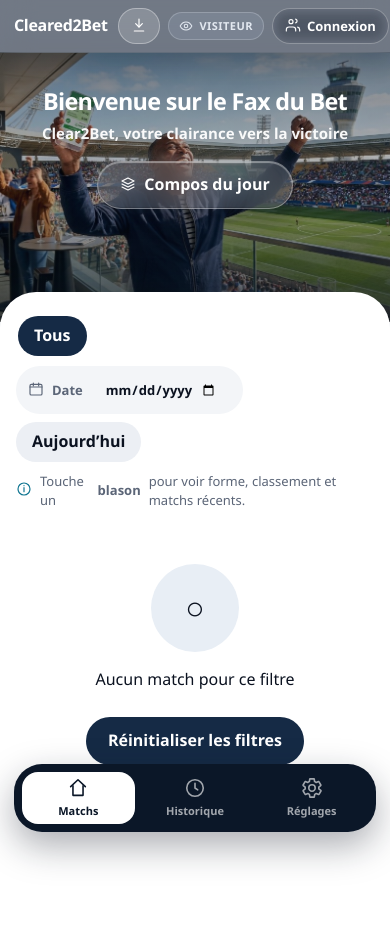
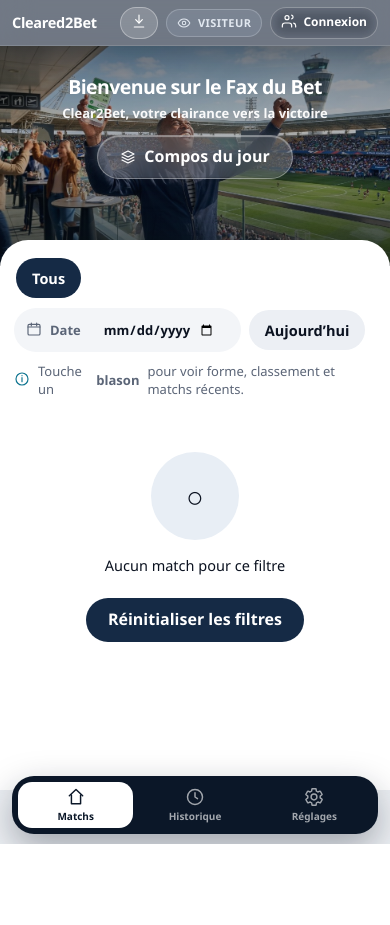
Before and after one commit to Stevy64/Cleared2Bet, a Django app: page / in a window 390 px wide. After the commit the page ends 844 px from the top, so only its background shows below. Run offline with Django 5.2, Linux system fonts and the light colour scheme; data that the repository does not hold is empty.

Commit message:
Tighten UI scale so the app feels less zoomed-in.
Slightly reduce base type, hero, cards, and tab bar density across breakpoints.

```diff
--- a/static/css/app.css
+++ b/static/css/app.css
@@ -25,11 +25,11 @@
   --warn-bg: #fffbeb;
   --info: #0e7490;
   --info-bg: #ecfeff;
-  --radius: 22px;
-  --radius-sm: 16px;
-  --sheet-r: 36px;
-  --touch: 48px;
-  --gap: 10px;
+  --radius: 18px;
+  --radius-sm: 14px;
+  --sheet-r: 28px;
+  --touch: 44px;
+  --gap: 8px;
   --ease: cubic-bezier(0.22, 1, 0.36, 1);
   --content: min(100%, 440px);
   --app-max: 440px;
@@ -47,10 +47,10 @@
   display: flex;
   align-items: center;
   justify-content: space-between;
-  gap: 10px;
-  min-height: 52px;
-  padding: 8px 14px;
-  padding-top: calc(8px + env(safe-area-inset-top, 0px));
+  gap: 8px;
+  min-height: 46px;
+  padding: 6px 12px;
+  padding-top: calc(6px + env(safe-area-inset-top, 0px));
   background: rgba(11, 23, 40, 0.55);
   backdrop-filter: blur(16px) saturate(1.2);
   -webkit-backdrop-filter: blur(16px) saturate(1.2);
@@ -87,16 +87,16 @@
   background: rgba(255, 255, 255, 0.1);
   color: #fff;
   font: inherit;
-  font-size: 13px;
-  font-weight: 700;
-  min-height: 36px;
-  padding: 0 12px;
+  font-size: 12px;
+  font-weight: 700;
+  min-height: 32px;
+  padding: 0 10px;
   border-radius: 999px;
   display: inline-flex;
   align-items: center;
   gap: 6px;
   cursor: pointer;
-  max-width: 160px;
+  max-width: 150px;
   backdrop-filter: blur(8px);
   -webkit-backdrop-filter: blur(8px);
 }
@@ -114,10 +114,10 @@
   background: rgba(255, 255, 255, 0.16);
   color: #fff;
   font: inherit;
-  font-size: 13px;
-  font-weight: 700;
-  min-height: 36px;
-  padding: 0 12px;
+  font-size: 12px;
+  font-weight: 700;
+  min-height: 32px;
+  padding: 0 10px;
   border-radius: 999px;
   display: inline-flex;
   align-items: center;
@@ -215,11 +215,11 @@ html, body {
   background: var(--bg);
   color: var(--fg);
   color-scheme: light;
-  font: 16px/1.45 "Segoe UI Variable", "Segoe UI", system-ui, sans-serif;
+  font: 14.5px/1.4 "Segoe UI Variable", "Segoe UI", system-ui, sans-serif;
   -webkit-font-smoothing: antialiased;
 }
 body {
-  padding-top: calc(52px + env(safe-area-inset-top, 0px));
+  padding-top: calc(46px + env(safe-area-inset-top, 0px));
 }
 
 button, a, input, select { font: inherit; }
@@ -266,8 +266,8 @@ button { cursor: pointer; }
   overflow: hidden;
 }
 .page-hero-photo {
-  min-height: 270px;
-  padding: 14px 20px 58px;
+  min-height: 220px;
+  padding: 10px 16px 44px;
   color: #fff;
   background: #0b1728 url("/static/img/hero-accueil.jpg") center 30% / cover no-repeat;
 }
@@ -314,15 +314,15 @@ button { cursor: pointer; }
   padding: 10px 8px 0;
 }
 .slogan {
-  margin: 4px 0 8px;
-  font-size: clamp(1.45rem, 6vw, 1.95rem);
+  margin: 2px 0 6px;
+  font-size: clamp(1.2rem, 5vw, 1.55rem);
   line-height: 1.15;
   letter-spacing: -0.03em;
   font-weight: 800;
 }
 .slogan-sub {
   margin: 0;
-  font-size: 15px;
+  font-size: 13px;
   font-weight: 600;
   opacity: 0.95;
 }
@@ -330,17 +330,17 @@ button { cursor: pointer; }
   display: flex;
   flex-wrap: wrap;
   justify-content: center;
-  gap: 10px;
-  margin-top: 16px;
+  gap: 8px;
+  margin-top: 12px;
 }
 .btn-hero,
 .btn-hero-ghost {
   border: 0;
   border-radius: 999px;
-  padding: 10px 16px;
+  padding: 8px 14px;
   font: inherit;
   font-weight: 700;
-  font-size: 14px;
+  font-size: 13px;
   cursor: pointer;
 }
 .btn-hero {
@@ -384,8 +384,8 @@ button { cursor: pointer; }
 .sheet {
   position: relative;
   z-index: 2;
-  margin-top: -30px;
-  padding: 22px 16px 120px;
+  margin-top: -26px;
+  padding: 16px 14px 108px;
   min-height: 52vh;
   background: var(--sheet);
   border-radius: var(--sheet-r) var(--sheet-r) 0 0;
@@ -1599,17 +1599,17 @@ input, select {
 
 .tabbar {
   position: fixed;
-  left: 14px;
-  right: 14px;
-  bottom: calc(12px + env(safe-area-inset-bottom, 0px));
-  height: 68px;
+  left: 12px;
+  right: 12px;
+  bottom: calc(10px + env(safe-area-inset-bottom, 0px));
+  height: 58px;
   display: grid;
   grid-template-columns: 1fr 1fr 1fr;
   align-items: center;
   gap: 4px;
-  padding: 8px;
+  padding: 6px;
   background: var(--navy);
-  border-radius: 28px;
+  border-radius: 22px;
   box-shadow: 0 14px 36px rgba(18, 24, 38, 0.35);
   z-index: 40;
   transition: transform 0.28s var(--ease), opacity 0.28s var(--ease);
@@ -1624,19 +1624,19 @@ input, select {
   flex-direction: column;
   align-items: center;
   justify-content: center;
-  gap: 2px;
-  height: 52px;
+  gap: 1px;
+  height: 46px;
   text-decoration: none;
   color: rgba(255, 255, 255, 0.62);
-  font-size: 11px;
-  font-weight: 700;
-  border-radius: 16px;
+  font-size: 10px;
+  font-weight: 700;
+  border-radius: 14px;
   transition: color 0.2s, background 0.2s, transform 0.15s var(--ease);
 }
 .tabbar a svg,
 .tabbar a .icon {
-  width: 22px;
-  height: 22px;
+  width: 20px;
+  height: 20px;
 }
 .tabbar a.on {
   color: var(--navy);
--- a/templates/app.html
+++ b/templates/app.html
@@ -9,7 +9,7 @@
   <title>Cleared2Bet</title>
   <link rel="manifest" href="/manifest.webmanifest">
   <link rel="apple-touch-icon" href="/static/icons/icon-192.png">
-  <link rel="stylesheet" href="/static/css/app.css?v=51">
+  <link rel="stylesheet" href="/static/css/app.css?v=52">
 </head>
 <body
   x-data="c2b()"
@@ -1151,7 +1151,7 @@
     </a>
   </nav>
 
-  <script defer src="/static/js/app.js?v=51"></script>
-  <script defer src="/static/vendor/alpine.min.js?v=51"></script>
+  <script defer src="/static/js/app.js?v=52"></script>
+  <script defer src="/static/vendor/alpine.min.js?v=52"></script>
 </body>
 </html>
```
Also changed, not shown: other parts of static/css/app.css (+25 -25 lines), static/sw.js (+4 -4 lines).
